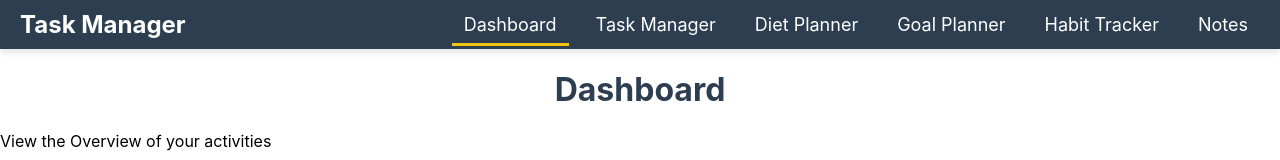
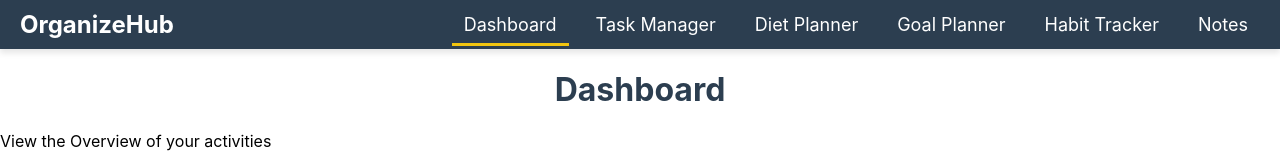
Before and after one commit to Abinaya-balu/Organizehub, a React (Create React App) app: page / in a window 1280 px wide. Shown: the top 160 px of the page. Built offline with nearby package versions, Linux system fonts and the light colour scheme.

Commit message:
Add nav title

```diff
--- a/src/components/Navbar.js
+++ b/src/components/Navbar.js
@@ -5,7 +5,7 @@ import './Navbar.css';
 function Navbar() {
   return (
     <nav className="navbar">
-      <div className="logo">Task Manager</div>
+      <div className="logo">OrganizeHub</div>
       <ul className="nav-links">
         <li><NavLink to="/" exact="true" className={({ isActive }) => isActive ? "active" : ""}>Dashboard</NavLink></li>
         <li><NavLink to="/taskmanager" className={({ isActive }) => isActive ? "active" : ""}>Task Manager</NavLink></li>
```
